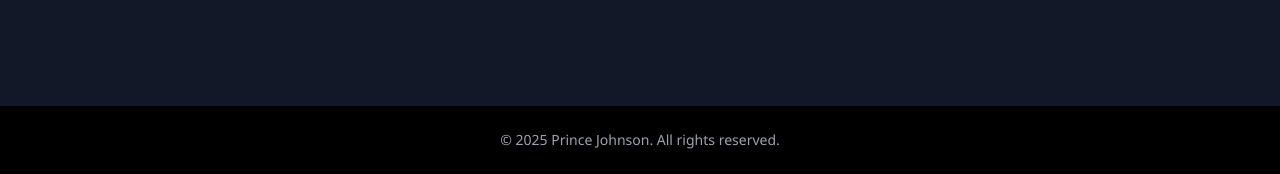
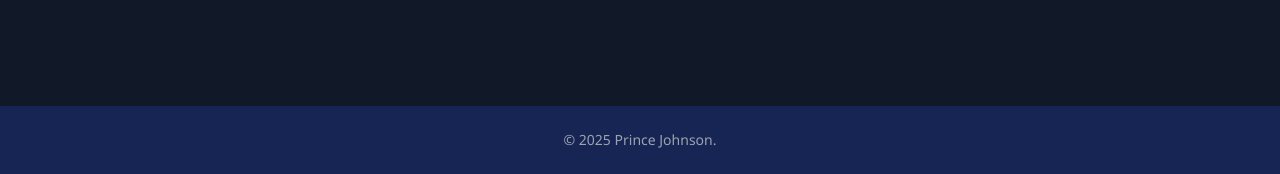
Before and after one commit to KENZO985/Prince, a plain HTML site: page index.html in a window 1280 px wide. Shown: the part 1326-1500 px from the top of the page. Drawn offline with nearby package versions, Linux system fonts and the light colour scheme.

Commit message:
Update index.html

```diff
--- a/index.html
+++ b/index.html
@@ -13,8 +13,7 @@
     <link rel="stylesheet" href="style.css" />
 
     <style>
-        /* Keep any very specific, small CSS overrides or animations here if you prefer,
-           or move them entirely to style.css */
+        /* This rule must be present and correctly defined for sections to hide */
         .hidden-section {
             display: none;
         }
@@ -143,11 +142,9 @@
         </div>
     </section>
 
-
-    <footer class="bg-black py-6 text-center text-gray-400 text-sm">
-        &copy; <span id="current-year"></span> Prince Johnson. All rights reserved.
+    <footer class="bg-blue-950 py-6 text-center text-gray-400 text-sm">
+        &copy; <span id="current-year"></span> Prince Johnson.
     </footer>
-
 
     <script>
         const sections = ['home', 'about', 'projects', 'contact'];
```
Lines whose indentation alone changed are shown as unchanged.
